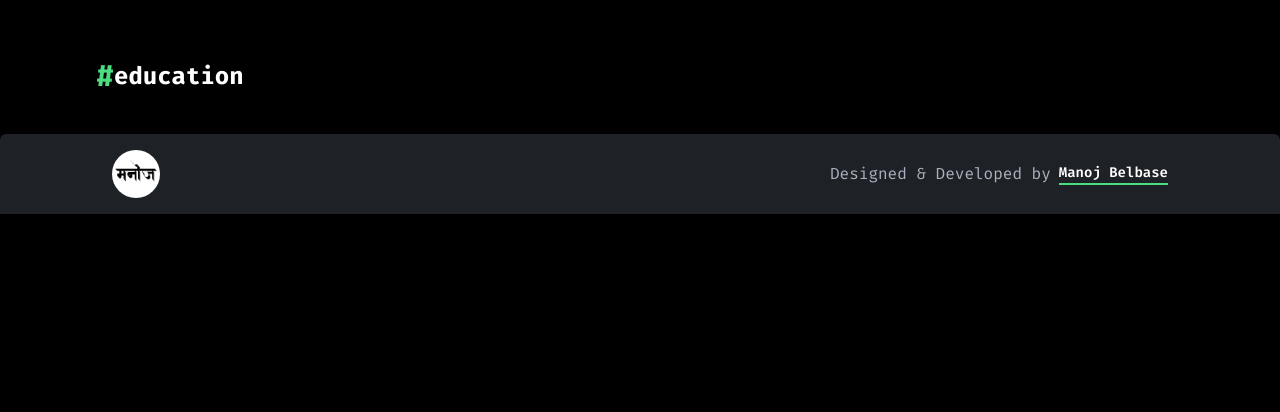
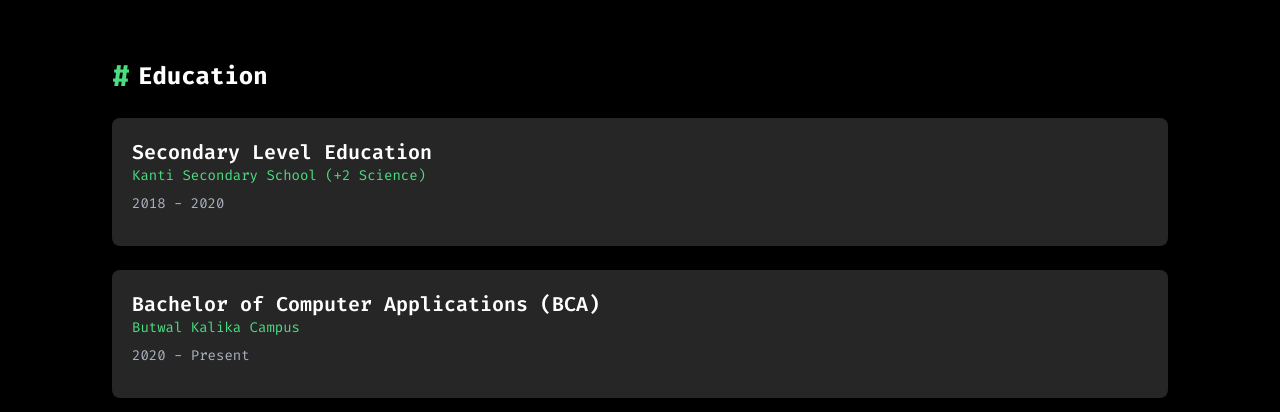
Before and after one commit to ManojBelbase/Portfolio, a React (Vite) app: page /about in a window 1280 px wide. Shown: the part 540-952 px from the top of the page. Before the commit the page ends 800 px from the top, so only its background shows below. Built offline with nearby package versions, Linux system fonts and the light colour scheme; no server answers; the database is empty.

Commit message:
education updated

```diff
--- a/src/Components/About/AboutMe.jsx
+++ b/src/Components/About/AboutMe.jsx
@@ -2,7 +2,6 @@
 import { BsArrowRight } from "react-icons/bs";
 import { useLocation, useNavigate } from "react-router-dom";
 import aboutImage from "../../assets/about.png";
-import Skills from "./Skills";
 import Education from "./Education";
 const AboutMe = () => {
   const navigate = useNavigate();
--- a/src/Components/About/Education.jsx
+++ b/src/Components/About/Education.jsx
@@ -1,11 +1,45 @@
 import React from "react";
 
 const Education = () => {
+  const educationDetails = [
+    {
+      degree: "Secondary Level Education",
+      institution: "Kanti Secondary School (+2 Science)",
+      duration: "2018 - 2020",
+    },
+    {
+      degree: "Bachelor of Computer Applications (BCA)",
+      institution: "Butwal Kalika Campus",
+      duration: "2020 - Present",
+    },
+  ];
+
   return (
-    <div className="mt-10">
-      <div className="flex items-center text-2xl font-bold ">
-        <span className="text-secondary text-3xl">#</span>
-        <h1 className="">education</h1>
+    <div className="mt-10 px-4">
+      {/* Section Header */}
+      <div className="flex items-center text-2xl font-bold mb-6">
+        <span className="text-secondary text-3xl mr-2">#</span>
+        <h1 className="text-white">Education</h1>
+      </div>
+
+      {/* Education Cards */}
+      <div className="grid gap-6">
+        {educationDetails.map((edu, index) => (
+          <div
+            key={index}
+            className="bg-neutral-800 text-white p-5 rounded-lg shadow-md hover:shadow-lg transition-shadow duration-300"
+          >
+            {/* Degree and Institution */}
+            <h2 className="text-xl font-semibold">{edu.degree}</h2>
+            <p className="text-sm text-secondary">{edu.institution}</p>
+
+            {/* Duration */}
+            <p className="mt-2 text-sm text-accent">{edu.duration}</p>
+
+            {/* Description */}
+            <p className="mt-3 text-sm text-gray-300">{edu.description}</p>
+          </div>
+        ))}
       </div>
     </div>
   );
--- a/src/Components/Project/ProjectCard.jsx
+++ b/src/Components/Project/ProjectCard.jsx
@@ -1,9 +1,10 @@
 import React, { useState } from "react";
 import { Link, useLocation } from "react-router-dom";
-import { FaEyeSlash, FaGithub, FaEye } from "react-icons/fa";
+import { FaGithub, FaEye } from "react-icons/fa";
 import ImagePopup from "./ImagePopup";
 import { motion } from "framer-motion";
 import { FaLink, FaLinkSlash } from "react-icons/fa6";
+import { FiGithub } from "react-icons/fi";
 
 const ProjectCard = ({ item }) => {
   const [isPopupVisible, setIsPopupVisible] = useState(false);
@@ -73,7 +74,7 @@
             className="flex items-center gap-1 sm:gap-2 text-center text-white border-secondary border py-1 px-3 sm:px-4 transition-colors duration-200 rounded-md text-xs sm:text-sm"
           >
             <span>Github</span>
-            <FaGithub className="text-lg sm:text-xl" />
+            <FiGithub className="text-lg sm:text-xl" />
           </Link>
 
           <Link
@@ -83,7 +84,7 @@
           >
             Live
             {item?.url ? (
-              <FaLink className="text-sm sm:text-xl" />
+              <FaLink className="text-lg sm:text-xl" />
             ) : (
               <FaLinkSlash className="text-lg sm:text-xl" />
             )}
```
